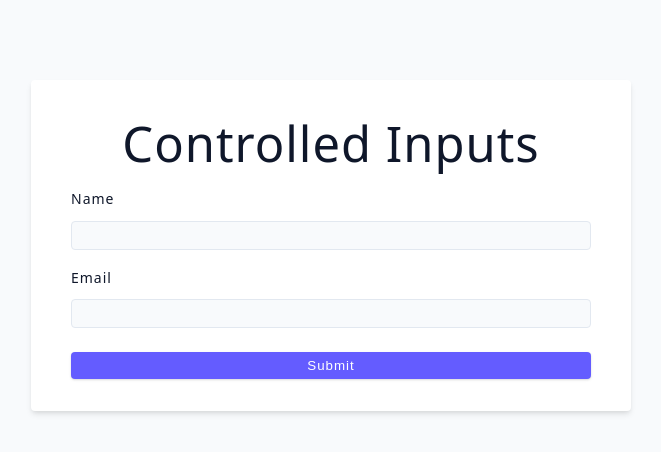
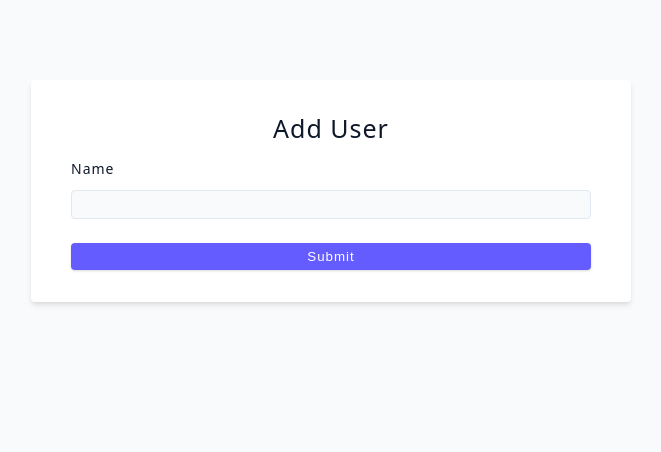
Before and after one commit to rohancs127/React-Concepts, a React (Vite) app in the folder advanced-react/: page / in a window 1280 px wide. Shown: the top 452 px of the page, without its empty margins (309-970 px from the left). Built offline with nearby package versions, Linux system fonts and the light colour scheme.

Commit message:
created usestates and handlers

```diff
--- a/advanced-react/src/App.jsx
+++ b/advanced-react/src/App.jsx
@@ -30,12 +30,13 @@
 // import List from "./tutorial/05-leverage-javascript/starter/List";
 
 import ControlledInputs from "./tutorial/06-forms/starter/01-controlled-inputs";
+import UserChallenge from "./tutorial/06-forms/starter/02-user-challenge";
 
 function App() {
   return (
     <div className='container'>
       {/* <UseStateBasics/> */}
-      <ControlledInputs/>
+      <UserChallenge/>
     </div>
   );
 }
--- a/advanced-react/src/tutorial/06-forms/starter/02-user-challenge.jsx
+++ b/advanced-react/src/tutorial/06-forms/starter/02-user-challenge.jsx
@@ -1,13 +1,25 @@
+import { useState } from "react";
+
 const UserChallenge = () => {
+  const [name, setName] = useState('');
+
+  const handleNameChange = (e)=>{
+    setName(event.target.value);
+  }
+
+  const handleSubmit = (e)=>{
+    e.preventDefault();
+    console.log(name, ' has logged in...');
+  }
   return (
     <div>
-      <form className='form'>
+      <form className='form' onSubmit={handleSubmit}>
         <h4>Add User</h4>
         <div className='form-row'>
           <label htmlFor='name' className='form-label'>
             name
           </label>
-          <input type='text' className='form-input' id='name' />
+          <input type='text' className='form-input' id='name' value={name} onChange={handleNameChange}/>
         </div>
 
         <button type='submit' className='btn btn-block'>
```
